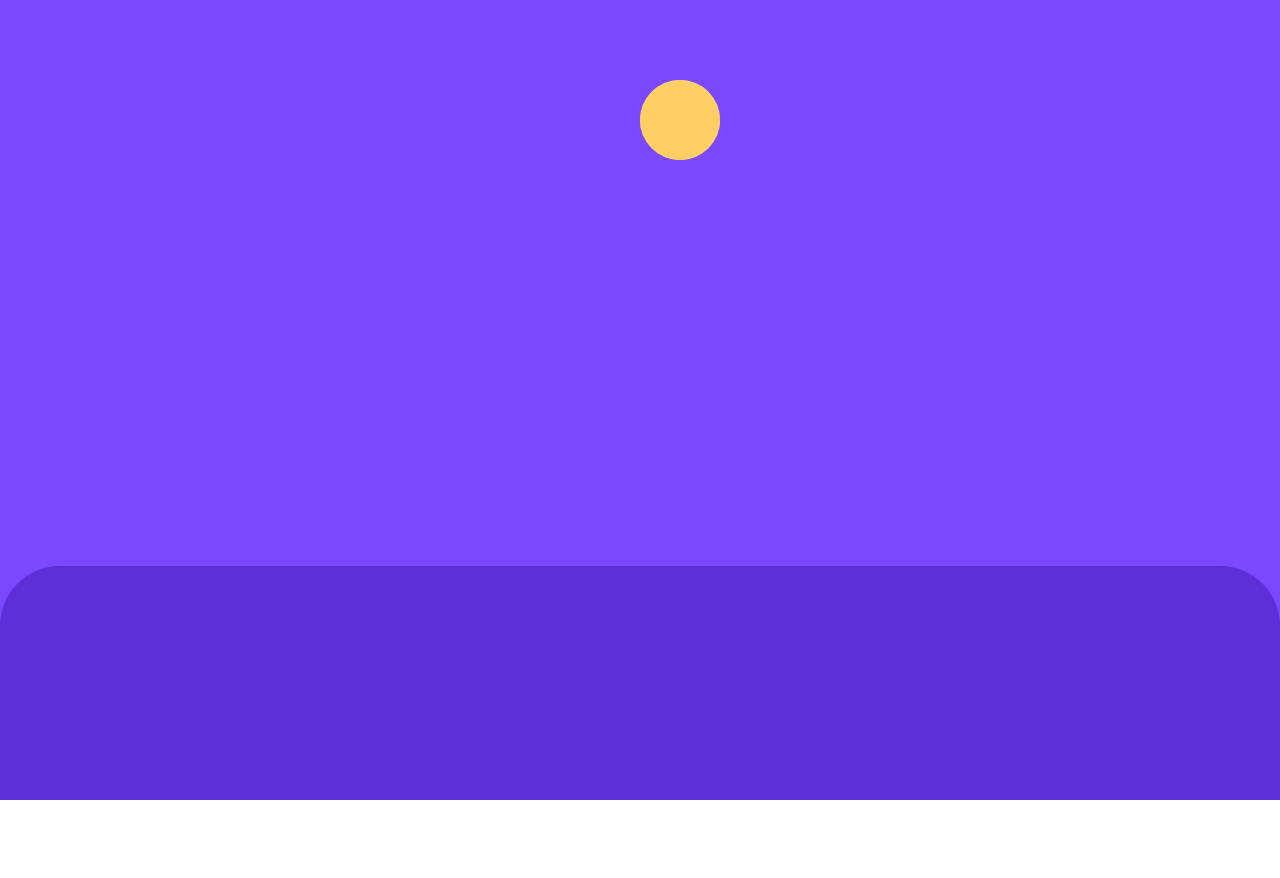
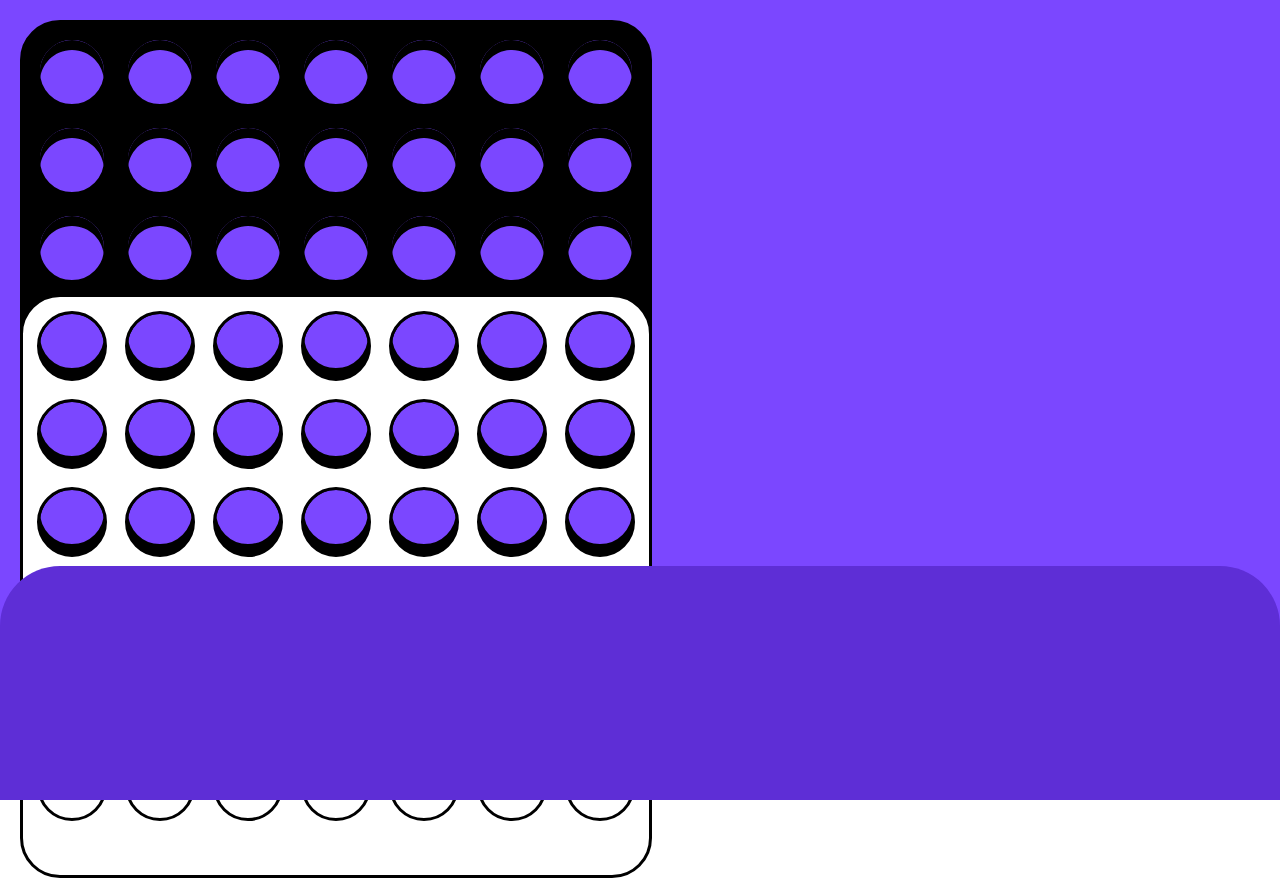
Before and after one commit to tpkhuong/fixedFrontendMentorChallenges, a Next.js app in the folder advanced/nextJsProjects/connectFourGame/: page /playergameboard in a window 1280 px wide. Before the commit the page ends 800 px from the top, so only its background shows below. Built offline with nearby package versions, Linux system fonts and the light colour scheme.

Commit message:
enjoyed the effort/process of building algorithm connect four game board back and front mobile, dropped chips placement container, and Dropped chip connect four dir.

```diff
--- a/advanced/nextJsProjects/connectFourGame/src/app/components/client/ConnectFourBoard/ConnectFourBoard.module.css
+++ b/advanced/nextJsProjects/connectFourGame/src/app/components/client/ConnectFourBoard/ConnectFourBoard.module.css
@@ -1,4 +1,33 @@
 /* mobile */
+
+.connect-four-board-container {
+  width: max-content;
+  margin-block-start: 20px;
+  margin-inline-start: 20px;
+  position: relative;
+}
+
+.front-game-board {
+  position: absolute;
+  transform: translateY(-320px);
+}
+
+.chips-container {
+  display: grid;
+  grid-template-columns: repeat(7, 1fr);
+  grid-template-rows: repeat(6, 1fr);
+  position: absolute;
+  padding: 6px;
+  top: 0;
+  gap: 7px 8px;
+}
+
+.chips-container span {
+  display: block;
+  width: 39px;
+  height: 40px;
+  border-radius: 50%;
+}
 
 /* tablet */
 /* desktop */
--- a/advanced/nextJsProjects/connectFourGame/src/app/components/client/ConnectFourBoard/index.js
+++ b/advanced/nextJsProjects/connectFourGame/src/app/components/client/ConnectFourBoard/index.js
@@ -7,6 +7,78 @@ export default function ConnectFourBoard({ children }) {
     <div className={styles[`connect-four-board-container`]}>
       <PlayerTurnTimer whichPlayerTurn="one" />
       {/* import result and player turn timer to this component */}
+      {/* back img */}
+      <div className={styles[`back-game-board`]}>
+        <picture>
+          <source
+            media="(min-width: 768px)"
+            srcSet="/images/board-layer-black-large.svg"
+          />
+          <img
+            src="/images/board-layer-black-small.svg"
+            alt="connect four game board with forty two circles."
+          />
+        </picture>
+      </div>
+      {/* rows/columns of chips */}
+      <div className={styles[`chips-container`]}>
+        <span></span>
+        <span></span>
+        <span></span>
+        <span></span>
+        <span></span>
+        <span></span>
+        <span></span>
+        <span></span>
+        <span></span>
+        <span></span>
+        <span></span>
+        <span></span>
+        <span></span>
+        <span></span>
+        <span></span>
+        <span></span>
+        <span></span>
+        <span></span>
+        <span></span>
+        <span></span>
+        <span></span>
+        <span></span>
+        <span></span>
+        <span></span>
+        <span></span>
+        <span></span>
+        <span></span>
+        <span></span>
+        <span></span>
+        <span></span>
+        <span></span>
+        <span></span>
+        <span></span>
+        <span></span>
+        <span></span>
+        <span></span>
+        <span></span>
+        <span></span>
+        <span></span>
+        <span></span>
+        <span></span>
+        <span></span>
+      </div>
+      {/* front img */}
+      <div className={styles[`front-game-board`]}>
+        <picture>
+          <source
+            media="(min-width: 768px)"
+            srcSet="/images/board-layer-white-large.svg"
+          />
+          <img
+            src="/images/board-layer-white-small.svg"
+            alt=""
+            aria-hidden="true"
+          />
+        </picture>
+      </div>
     </div>
   );
 }
--- a/advanced/nextJsProjects/connectFourGame/src/app/playergameboard/PlayerGameBoard.module.css
+++ b/advanced/nextJsProjects/connectFourGame/src/app/playergameboard/PlayerGameBoard.module.css
@@ -1,22 +1,63 @@
 /* mobile */
 
-.circle-container {
-  width: min-content;
+.circle-container,
+.dropped-circle-container {
+  --circle-size: 80px;
+  width: var(--circle-size);
+  height: var(--circle-size);
   margin-inline: auto;
-  position: relative;
+  position: absolute;
+  inset: 0;
 
   margin-block-start: 80px;
 }
 
 .circle {
   --circle-size: 80px;
-  --circle-color: var(--color-yellow);
   width: var(--circle-size);
   height: var(--circle-size);
   background-color: var(--circle-color);
   border-radius: 50%;
 
+  /* position: absolute; */
+}
+
+.chip-bg,
+.chip-bottom,
+.chip-top,
+.chip-border,
+.dropped-chip-bg,
+.dropped-chip-top,
+.dropped-chip-border {
   position: absolute;
+}
+
+.chip-bg,
+.dropped-chip-bg {
+  --circle-color: var(--color-yellow);
+}
+
+.chip-bottom {
+  border: 6px solid black;
+  clip-path: polygon(0 50%, 100% 50%, 100% 100%, 0 100%);
+}
+
+.chip-top,
+.dropped-chip-top {
+  border: 6px solid hsla(0, 0%, 0%, 0.5);
+  clip-path: polygon(0% 0%, 100% 0%, 100% 50%, 0% 50%);
+}
+
+.chip-border,
+.dropped-chip-border {
+  border: 5px solid black;
+  transform: translateY(-5px);
+}
+
+.dropped-chip-top {
+}
+
+.dropped-chip-border {
 }
 
 .back {
--- a/advanced/nextJsProjects/connectFourGame/src/app/playergameboard/page.js
+++ b/advanced/nextJsProjects/connectFourGame/src/app/playergameboard/page.js
@@ -13,16 +13,26 @@ export default function PlayerGameBoard({ children }) {
       data-result="null"
       className={styles[`game-board-bg-container`]}
     >
+      <ConnectFourBoard />
       {/* <ResultsDisplay /> */}
-      <div className={styles[`circle-container`]}>
+      {/* <div className={styles[`circle-container`]}>
+        <div className={`${styles[`circle`]} ${styles[`chip-bg`]}`}></div>
+        <div className={`${styles[`circle`]} ${styles[`chip-bottom`]}`}></div>
+        <div className={`${styles[`circle`]} ${styles[`chip-top`]}`}></div>
+        <div className={`${styles[`circle`]} ${styles[`chip-border`]}`}></div>
+      </div> */}
+      {/* <div className={`${styles[`circle`]} ${styles[`top`]}`}></div> */}
+      {/* <div className={styles[`dropped-circle-container`]}>
         <div
-          className={`${styles[`circle`]} ${styles[`back-of-circle`]}`}
+          className={`${styles[`circle`]} ${styles[`dropped-chip-bg`]}`}
         ></div>
         <div
-          className={`${styles[`circle`]} ${styles[`front-of-circle`]}`}
+          className={`${styles[`circle`]} ${styles[`dropped-chip-top`]}`}
         ></div>
-      </div>
-      {/* <div className={`${styles[`circle`]} ${styles[`top`]}`}></div> */}
+        <div
+          className={`${styles[`circle`]} ${styles[`dropped-chip-border`]}`}
+        ></div>
+      </div> */}
 
       {/* <PlayerTurnTimer /> */}
       {/* lower bg change bg color based on results */}
```
